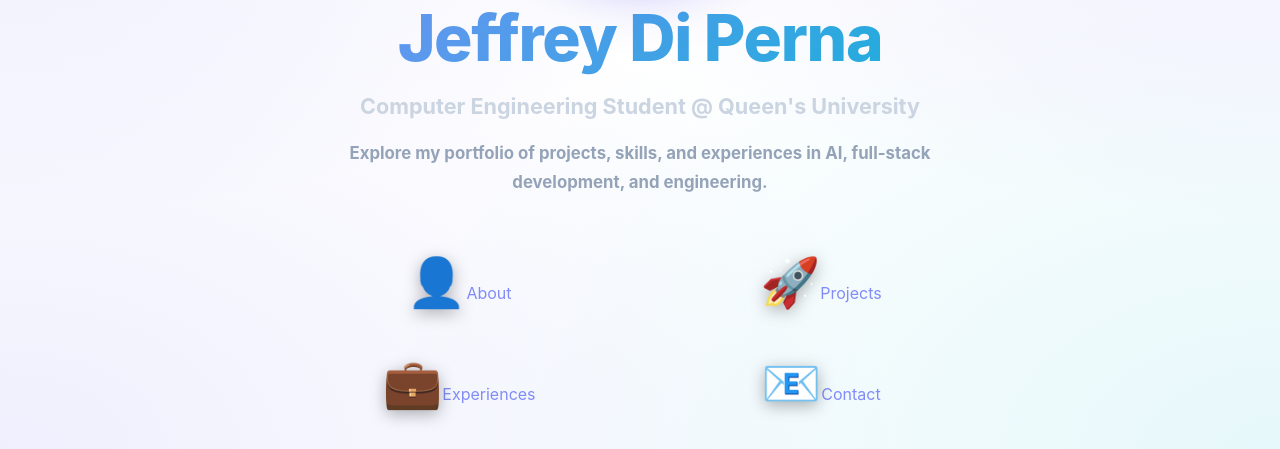
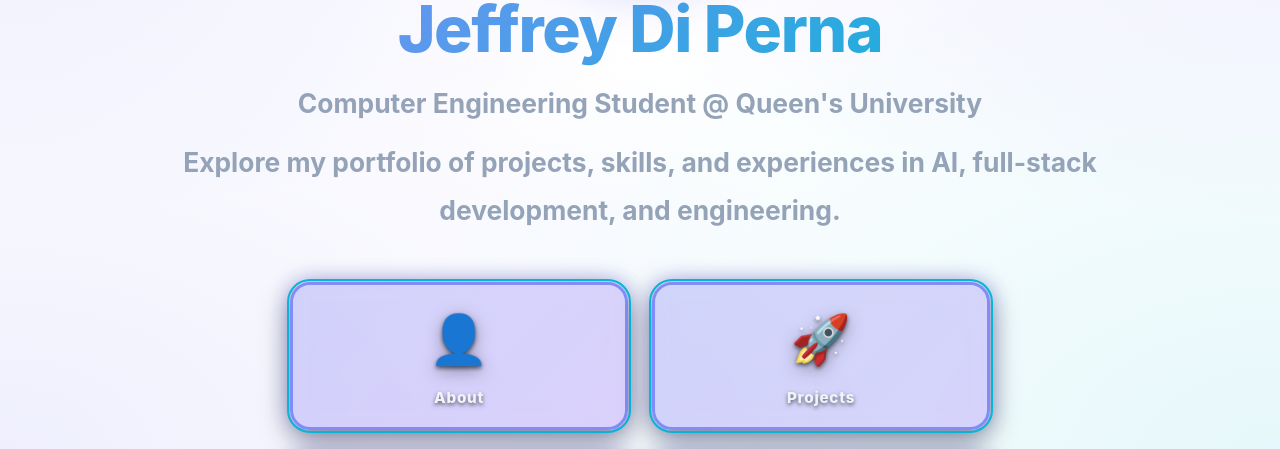
Before and after one commit to JeffreyDiPerna/Personal_Portfolio_Website, a Next.js app in the folder jeffrey-portfolio/: page / in a window 1280 px wide. Shown: the part 345-794 px from the top of the page. Built offline with nearby package versions, Linux system fonts and the light colour scheme.

Commit message:
feat made text more readable on the homepage

```diff
--- a/jeffrey-portfolio/src/app/page.jsx
+++ b/jeffrey-portfolio/src/app/page.jsx
@@ -42,17 +42,19 @@ const styles = {
   },
   subtitle: {
     marginTop: "12px",
-    fontSize: "clamp(1.1rem, 2.5vw, 1.35rem)",
-    color: "#cbd5e1",
-    lineHeight: 1.6,
-    fontWeight: 500,
+    fontSize: "clamp(1.3rem, 3vw, 1.65rem)",
+    color: "#94a3b8",
+    lineHeight: 1.8,
+    fontWeight: 600,
   },
   blurb: {
     marginTop: "16px",
-    fontSize: "1.05rem",
-    color: "#94a3b8",
+    fontSize: "clamp(1.1rem, 2.5vw, 1.3rem)",
+    color: "#cbd5e1",
     maxWidth: "600px",
     margin: "16px auto 0",
+    lineHeight: 1.7,
+    fontWeight: 500,
   },
   grid: {
     display: "grid",
@@ -61,6 +63,31 @@ const styles = {
     marginTop: "48px",
     maxWidth: "700px",
     margin: "48px auto 0",
+  },
+  navBtn: {
+    display: "flex",
+    flexDirection: "column",
+    alignItems: "center",
+    justifyContent: "center",
+    gap: "8px",
+    padding: "16px 12px",
+    borderRadius: "20px",
+    background: "linear-gradient(135deg, rgba(99, 102, 241, 0.25) 0%, rgba(139, 92, 246, 0.25) 100%)",
+    backdropFilter: "blur(10px)",
+    border: "3px solid #818cf8",
+    outline: "2px solid #06b6d4",
+    outlineOffset: "1px",
+    color: "#f0f4f8",
+    textDecoration: "none",
+    fontWeight: 800,
+    fontSize: "0.95rem",
+    letterSpacing: "0.05em",
+    textShadow: "0 2px 4px rgba(0, 0, 0, 0.6)",
+    boxShadow: "0 10px 30px rgba(0, 0, 0, 0.4), inset 0 1px 0 rgba(255, 255, 255, 0.1), 0 0 20px rgba(99, 102, 241, 0.5)",
+    transition: "all 0.3s cubic-bezier(0.4, 0, 0.2, 1)",
+    position: "relative",
+    cursor: "pointer",
+    boxSizing: "border-box",
   },
 };
 
@@ -78,25 +105,25 @@ export default function Home() {
           <p style={styles.subtitle}>
             <b>Computer Engineering Student @ Queen&apos;s University</b>
           </p>
-          <p style={styles.blurb}>
+          <p style={styles.subtitle}>
             <b>Explore my portfolio of projects, skills, and experiences in AI, full-stack development, and engineering.</b>
           </p>
 
           {/* Navigation buttons */}
           <nav style={styles.grid}>
-            <Link href="/about" className="nav-btn">
+            <Link href="/about" style={styles.navBtn}>
               <span className="nav-icon">👤</span>
               <span>About</span>
             </Link>
-            <Link href="/projects" className="nav-btn">
+            <Link href="/projects" style={styles.navBtn}>
               <span className="nav-icon">🚀</span>
               <span>Projects</span>
             </Link>
-            <Link href="/experiences" className="nav-btn">
+            <Link href="/experiences" style={styles.navBtn}>
               <span className="nav-icon">💼</span>
               <span>Experiences</span>
             </Link>
-            <Link href="/contact" className="nav-btn">
+            <Link href="/contact" style={styles.navBtn}>
               <span className="nav-icon">📧</span>
               <span>Contact</span>
             </Link>
@@ -120,7 +147,9 @@ export default function Home() {
               background: linear-gradient(135deg, rgba(99, 102, 241, 0.15) 0%, rgba(139, 92, 246, 0.15) 100%);
               backdrop-filter: blur(10px);
               -webkit-backdrop-filter: blur(10px);
-              border: 3px solid #6366f1;
+              border: 5px solid #ff0000;
+              outline: 3px solid #ffff00;
+              outline-offset: 2px;
               color: #f8fafc;
               text-decoration: none;
               font-weight: 700;
@@ -131,56 +160,34 @@ export default function Home() {
                           0 0 20px rgba(99, 102, 241, 0.5);
               transition: all 0.3s cubic-bezier(0.4, 0, 0.2, 1);
               position: relative;
-              overflow: hidden;
               cursor: pointer;
+              box-sizing: border-box;
             }
 
             .nav-btn::before {
-              content: '';
-              position: absolute;
-              top: 0;
-              left: -100%;
-              width: 100%;
-              height: 100%;
-              background: linear-gradient(90deg, transparent, rgba(99, 102, 241, 0.3), transparent);
-              transition: left 0.5s ease;
-            }
-
-            .nav-btn::after {
-              content: '';
-              position: absolute;
-              inset: 0;
-              border-radius: 20px;
-              padding: 2px;
-              background: linear-gradient(135deg, rgba(99, 102, 241, 0.5), rgba(139, 92, 246, 0.5));
-              -webkit-mask: linear-gradient(#fff 0 0) content-box, linear-gradient(#fff 0 0);
-              -webkit-mask-composite: xor;
-              mask-composite: exclude;
-              opacity: 0;
-              transition: opacity 0.3s ease;
+              display: none;
             }
 
             .nav-btn:hover::before {
-              left: 100%;
-            }
-
-            .nav-btn:hover::after {
-              opacity: 1;
+              display: none;
             }
 
             .nav-btn:hover {
-              transform: translateY(-6px) scale(1.02);
-              box-shadow: 0 20px 50px rgba(99, 102, 241, 0.5),
-                          0 0 40px rgba(99, 102, 241, 0.6),
-                          inset 0 1px 0 rgba(255, 255, 255, 0.2);
-              border-color: #818cf8;
-              background: linear-gradient(135deg, rgba(99, 102, 241, 0.25) 0%, rgba(139, 92, 246, 0.25) 100%);
+              transform: scale(1.5) translateY(-20px) !important;
+              box-shadow: 0 40px 80px rgba(99, 102, 241, 0.8),
+                          0 0 0 8px rgba(99, 102, 241, 1),
+                          0 0 30px rgba(139, 92, 246, 1),
+                          inset 0 2px 4px rgba(255, 255, 255, 0.5);
+              border: 5px solid #818cf8 !important;
+              border-color: #818cf8 !important;
+              background: linear-gradient(135deg, rgba(99, 102, 241, 0.5) 0%, rgba(139, 92, 246, 0.5) 100%) !important;
             }
 
             .nav-btn:active {
-              transform: translateY(-2px) scale(0.98);
-              box-shadow: 0 10px 25px rgba(99, 102, 241, 0.4),
-                          inset 0 2px 4px rgba(0, 0, 0, 0.3);
+              transform: translateY(-2px) scale(1.02);
+              box-shadow: 0 15px 35px rgba(99, 102, 241, 0.5),
+                          0 0 30px rgba(99, 102, 241, 0.6),
+                          inset 0 2px 6px rgba(0, 0, 0, 0.3);
             }
 
             .nav-icon {
```
